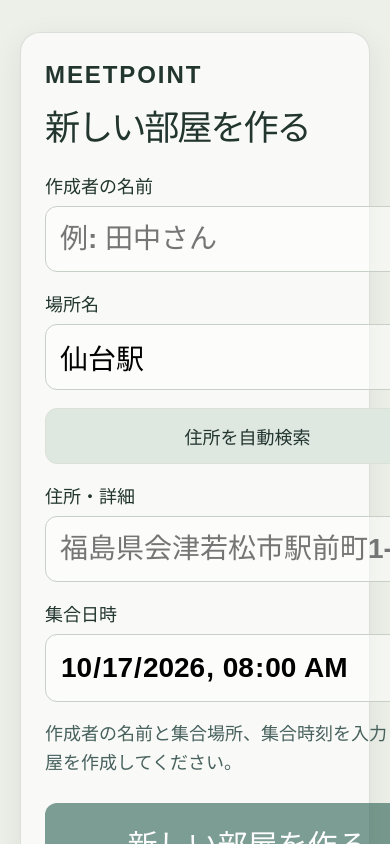
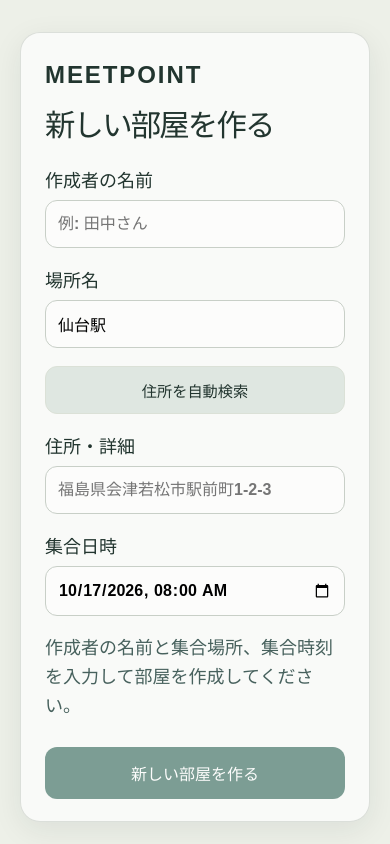
Before and after one commit to jphacks/sd_2604, a React (Vite) app in the folder frontend/: page / in a window 390 px wide. Built offline with nearby package versions, Linux system fonts and the light colour scheme; no server answers.

Commit message:
Improve mobile responsiveness and scrollable status panel

```diff
--- a/frontend/src/App.tsx
+++ b/frontend/src/App.tsx
@@ -340,7 +340,7 @@ export default function App({ roomInfo, participant }: AppProps) {
           display: 'flex',
           alignItems: 'center',
           justifyContent: 'center',
-          padding: '32px 20px',
+          padding: '24px 16px',
           background: '#edf0e8',
           fontFamily: 'Avenir Next, "Hiragino Kaku Gothic ProN", sans-serif',
         }}
@@ -349,6 +349,8 @@ export default function App({ roomInfo, participant }: AppProps) {
           style={{
             width: '100%',
             maxWidth: 620,
+            maxHeight: 'calc(100vh - 48px)',
+            overflowY: 'auto',
             padding: '28px 24px 22px',
             borderRadius: 20,
             background: 'rgba(255,255,255,0.68)',
@@ -360,7 +362,7 @@ export default function App({ roomInfo, participant }: AppProps) {
             MEETPOINT
           </div>
 
-          <h1 style={{ margin: '0 0 12px', fontSize: 'clamp(2rem, 4vw, 2.8rem)', lineHeight: 1.1, fontWeight: 800, letterSpacing: '-0.06em' }}>
+          <h1 style={{ margin: '0 0 12px', fontSize: 'clamp(1.8rem, 4vw, 2.8rem)', lineHeight: 1.1, fontWeight: 800, letterSpacing: '-0.06em' }}>
             部屋に参加する
           </h1>
           <p style={{ margin: '0 0 24px', color: '#47615d', fontSize: 18 }}>
@@ -375,11 +377,11 @@ export default function App({ roomInfo, participant }: AppProps) {
                 onChange={(event) => setJoinName(event.target.value)}
                 placeholder="例: 佐藤さん"
                 style={{
-                  padding: '16px 14px',
+                  padding: '14px 12px',
                   borderRadius: 12,
                   border: '1px solid #c8cfc7',
                   background: 'rgba(255,255,255,0.5)',
-                  fontSize: 28,
+                  fontSize: 'clamp(1rem, 3vw, 1.6rem)',
                   fontWeight: 700,
                   outline: 'none',
                 }}
@@ -396,12 +398,12 @@ export default function App({ roomInfo, participant }: AppProps) {
               type="submit"
               disabled={isJoining || !joinName.trim()}
               style={{
-                padding: '18px 18px',
+                padding: '14px 18px',
                 borderRadius: 12,
                 border: 'none',
                 background: '#2a6052',
                 color: '#fff',
-                fontSize: 30,
+                fontSize: 'clamp(1rem, 3vw, 1.6rem)',
                 fontWeight: 800,
                 cursor: isJoining || !joinName.trim() ? 'not-allowed' : 'pointer',
                 opacity: isJoining || !joinName.trim() ? 0.6 : 1,
@@ -431,6 +433,8 @@ export default function App({ roomInfo, participant }: AppProps) {
         style={{
           width: '100%',
           maxWidth: 620,
+          maxHeight: 'calc(100vh - 48px)',
+          overflowY: 'auto',
           padding: '28px 24px 22px',
           borderRadius: 20,
           background: 'rgba(255,255,255,0.68)',
@@ -442,7 +446,7 @@ export default function App({ roomInfo, participant }: AppProps) {
           MEETPOINT
         </div>
 
-        <h1 style={{ margin: '0 0 24px', fontSize: 'clamp(2.2rem, 4vw, 3.4rem)', lineHeight: 1.1, fontWeight: 800, letterSpacing: '-0.06em' }}>
+        <h1 style={{ margin: '0 0 24px', fontSize: 'clamp(1.9rem, 5vw, 3rem)', lineHeight: 1.1, fontWeight: 800, letterSpacing: '-0.06em' }}>
           新しい部屋を作る
         </h1>
 
@@ -454,11 +458,11 @@ export default function App({ roomInfo, participant }: AppProps) {
               onChange={(event) => setCreatorName(event.target.value)}
               placeholder="例: 田中さん"
               style={{
-                padding: '16px 14px',
+                padding: '14px 12px',
                 borderRadius: 12,
                 border: '1px solid #c8cfc7',
                 background: 'rgba(255,255,255,0.5)',
-                fontSize: 28,
+                fontSize: 'clamp(1rem, 3vw, 1.6rem)',
                 fontWeight: 700,
                 outline: 'none',
               }}
@@ -472,11 +476,11 @@ export default function App({ roomInfo, participant }: AppProps) {
               onChange={(event) => setPlaceName(event.target.value)}
               placeholder="会津若松駅"
               style={{
-                padding: '16px 14px',
+                padding: '14px 12px',
                 borderRadius: 12,
                 border: '1px solid #c8cfc7',
                 background: 'rgba(255,255,255,0.5)',
-                fontSize: 28,
+                fontSize: 'clamp(1rem, 3vw, 1.6rem)',
                 fontWeight: 700,
                 outline: 'none',
               }}
@@ -488,12 +492,12 @@ export default function App({ roomInfo, participant }: AppProps) {
             onClick={handleSearchByPlaceName}
             disabled={isSearching || !placeName.trim()}
             style={{
-              padding: '14px 18px',
+              padding: '12px 16px',
               borderRadius: 12,
               border: '1px solid #dbe1d7',
               background: '#dfe7e1',
               color: '#22352f',
-              fontSize: 18,
+              fontSize: 'clamp(0.95rem, 2.8vw, 1.2rem)',
               fontWeight: 700,
               cursor: isSearching || !placeName.trim() ? 'not-allowed' : 'pointer',
               opacity: isSearching || !placeName.trim() ? 0.6 : 1,
@@ -509,11 +513,11 @@ export default function App({ roomInfo, participant }: AppProps) {
               onChange={(event) => setAddressText(event.target.value)}
               placeholder="福島県会津若松市駅前町1-2-3"
               style={{
-                padding: '16px 14px',
+                padding: '14px 12px',
                 borderRadius: 12,
                 border: '1px solid #c8cfc7',
                 background: 'rgba(255,255,255,0.5)',
-                fontSize: 28,
+                fontSize: 'clamp(1rem, 3vw, 1.6rem)',
                 fontWeight: 700,
                 outline: 'none',
               }}
@@ -527,11 +531,11 @@ export default function App({ roomInfo, participant }: AppProps) {
               value={meetingTime}
               onChange={(event) => setMeetingTime(event.target.value)}
               style={{
-                padding: '16px 14px',
+                padding: '14px 12px',
                 borderRadius: 12,
                 border: '1px solid #c8cfc7',
                 background: 'rgba(255,255,255,0.5)',
-                fontSize: 28,
+                fontSize: 'clamp(1rem, 3vw, 1.6rem)',
                 fontWeight: 700,
                 outline: 'none',
               }}
@@ -553,12 +557,12 @@ export default function App({ roomInfo, participant }: AppProps) {
             disabled={isSubmitting || !creatorName.trim() || !placeName.trim()}
             style={{
               marginTop: 8,
-              padding: '18px 18px',
+              padding: '14px 18px',
               borderRadius: 12,
               border: 'none',
               background: '#2a6052',
               color: '#fff',
-              fontSize: 30,
+              fontSize: 'clamp(1rem, 3vw, 1.6rem)',
               fontWeight: 800,
               cursor: isSubmitting || !creatorName.trim() || !placeName.trim() ? 'not-allowed' : 'pointer',
               opacity: isSubmitting || !creatorName.trim() || !placeName.trim() ? 0.6 : 1,
--- a/frontend/src/component/RoomLayout.css
+++ b/frontend/src/component/RoomLayout.css
@@ -239,6 +239,13 @@
   background: #fffefa;
 }
 
+.room-member-status {
+  min-width: 0;
+  min-height: 0;
+  max-height: 100%;
+  overflow: hidden;
+}
+
 @media (max-width: 640px) {
   .room-layout {
     display: flex;
@@ -283,6 +290,8 @@
   .room-member-status {
     flex: 1;
     min-height: 140px;
+    max-height: min(52vh, 420px);
+    overflow: auto;
   }
 
   .map-legend {
```
